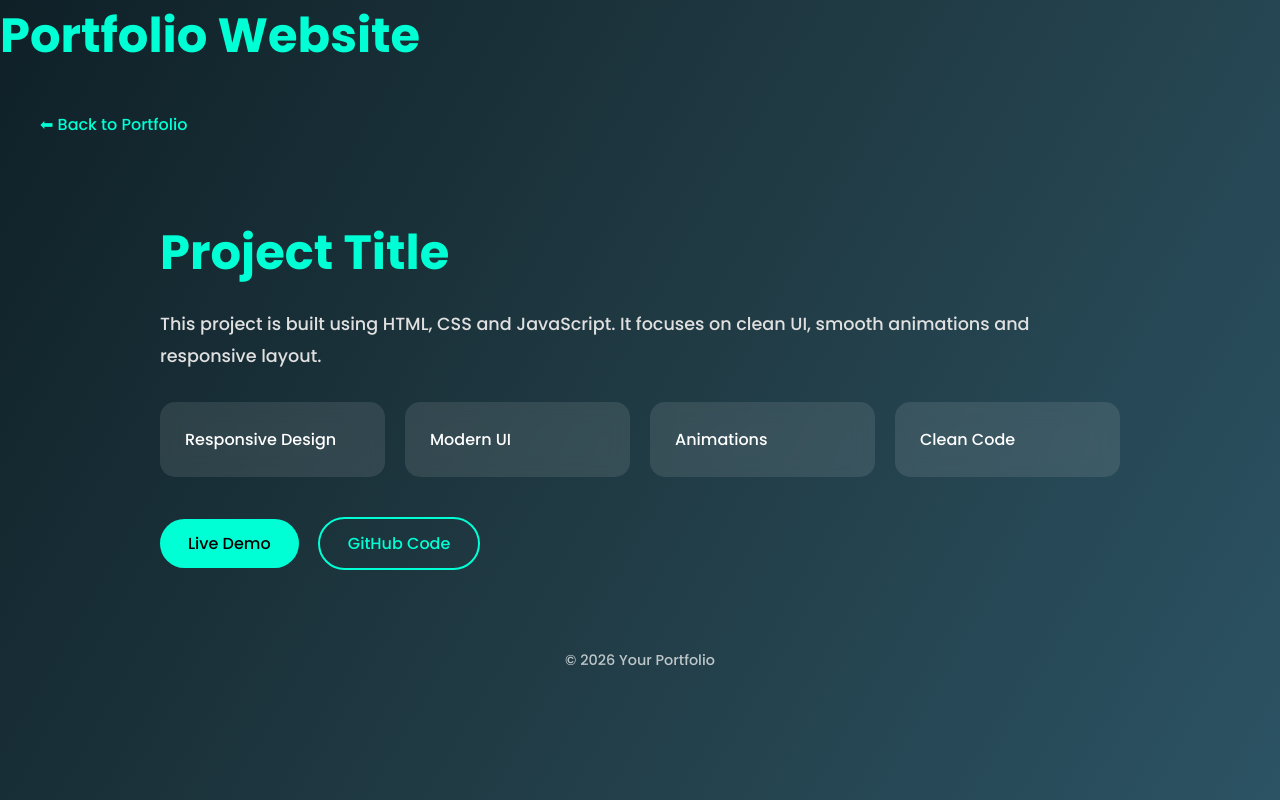
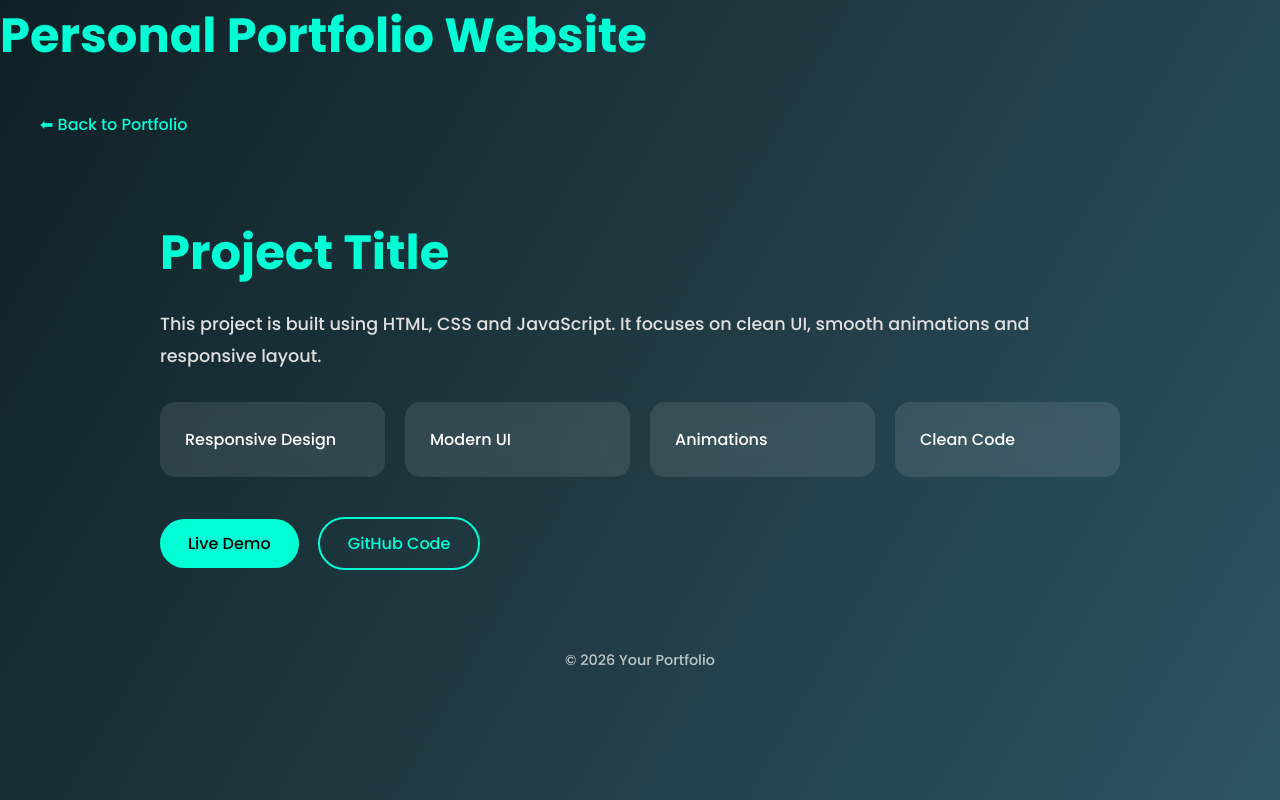
Before and after one commit to thajnishac262k-dev/Portfolio-, a plain HTML site: page project1.html in a window 1280 px wide. Drawn offline with nearby package versions, Linux system fonts and the light colour scheme.

Commit message:
project1.html

```diff
--- a/project1.html
+++ b/project1.html
@@ -3,8 +3,8 @@
 <html lang="en">
 <head>
   <meta charset="UTF-8" />
-  <title>Project | Portfolio Website</title> <!-- CHANGE PROJECT NAME -->
-  <h1>Portfolio Website</h1>
+  <title>Personal Portfolio Website | Thajnisha</title> <!-- CHANGE PROJECT NAME -->
+  <h1>Personal Portfolio Website</h1>
   <meta name="viewport" content="width=device-width, initial-scale=1.0">
 
   <!-- Google Font -->
```
